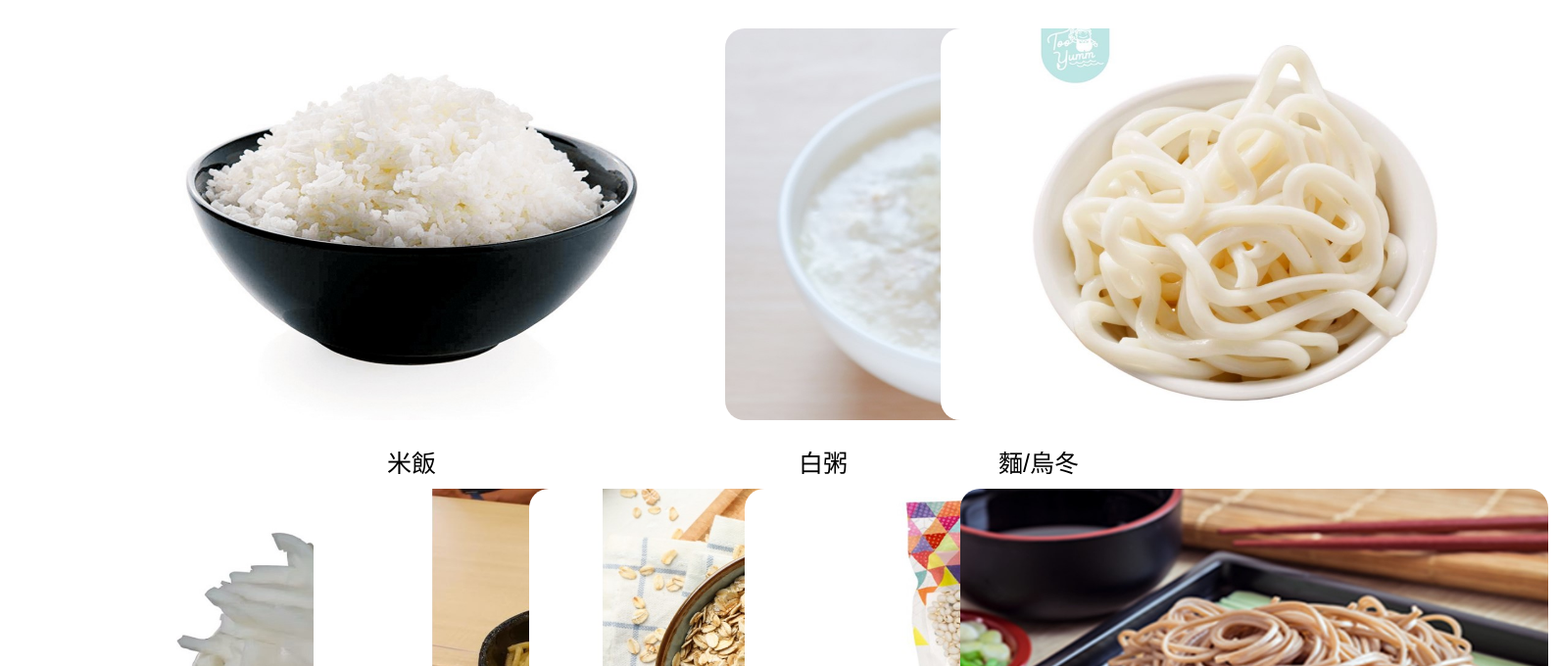
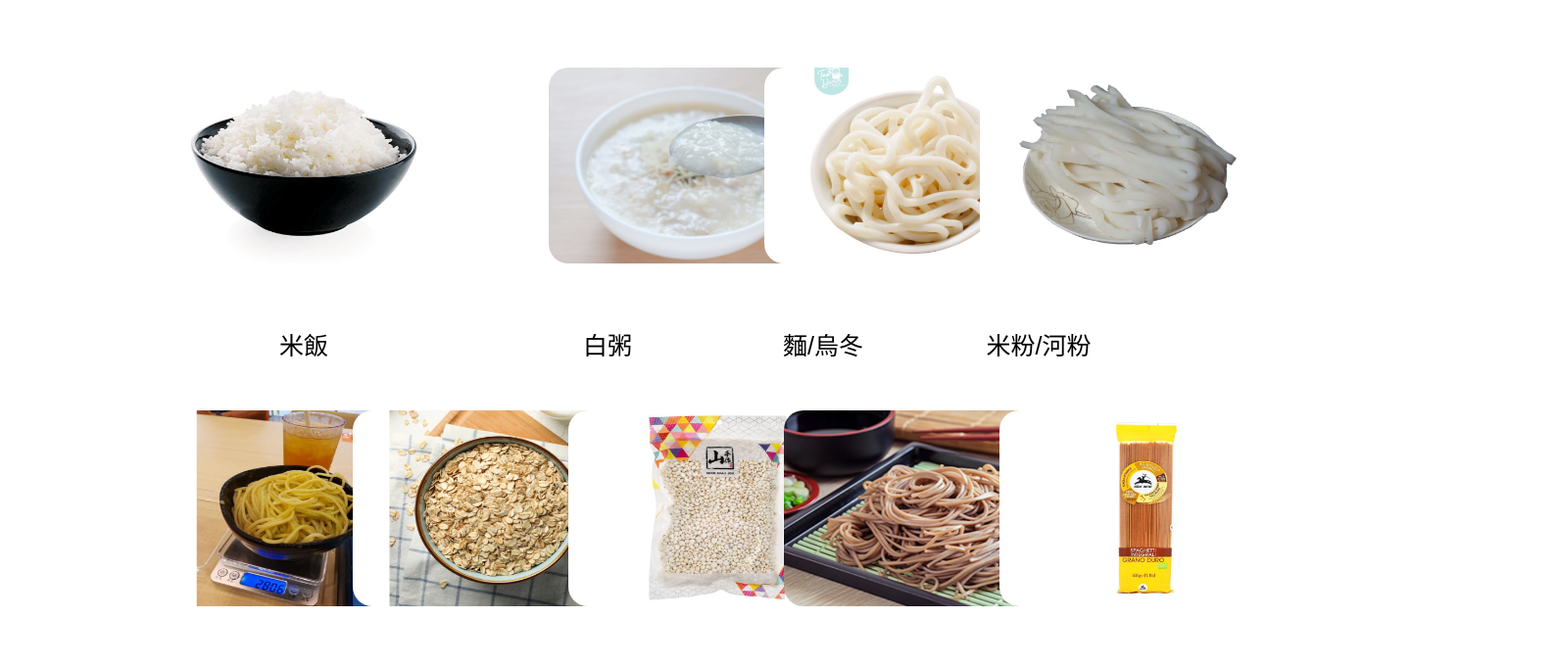
Before and after one commit to Beatsome/-, a plain HTML site: page index.html in a window 1280 px wide. Shown: the part 61-741 px from the top of the page at 98% size, 1590 px wide, since content can reach past the window. Drawn offline with Linux system fonts and the light colour scheme.

Commit message:
Update index.html

```diff
--- a/index.html
+++ b/index.html
@@ -7,7 +7,7 @@
     <style>
         body { font-family: Arial, sans-serif; text-align: center; }
         .gallery { display: flex; flex-wrap: wrap; justify-content: center; }
-        .gallery img { margin: 10px; width: 600px; height: 400px; border-radius: 20px; }
+        .gallery img { margin: 50px; width: 300px; height: 200px; border-radius: 20px; }
         .caption { font-size: 25px; margin-top: 10px; }
         .gallery-item { width: 220px; }
     </style>
```
